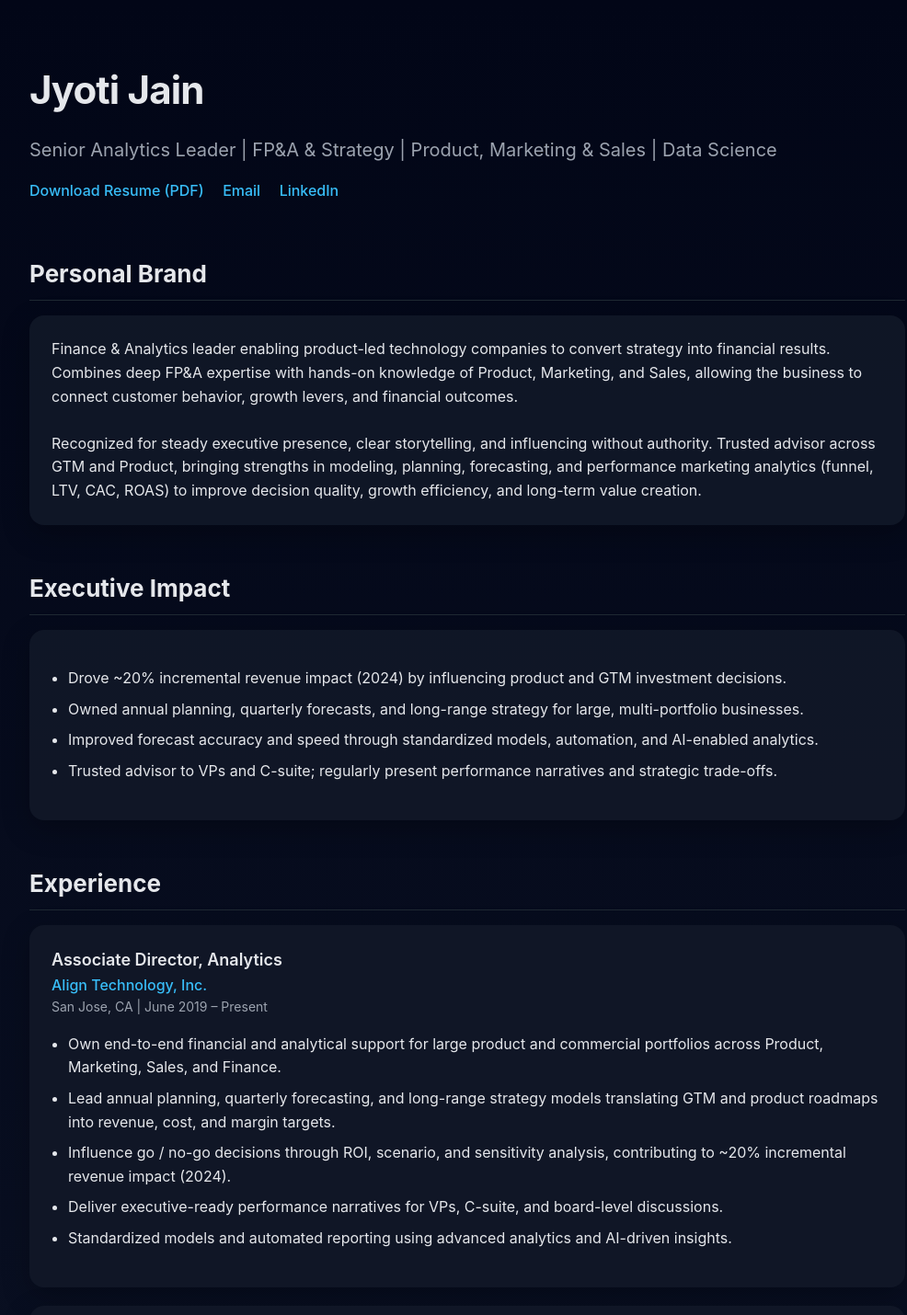
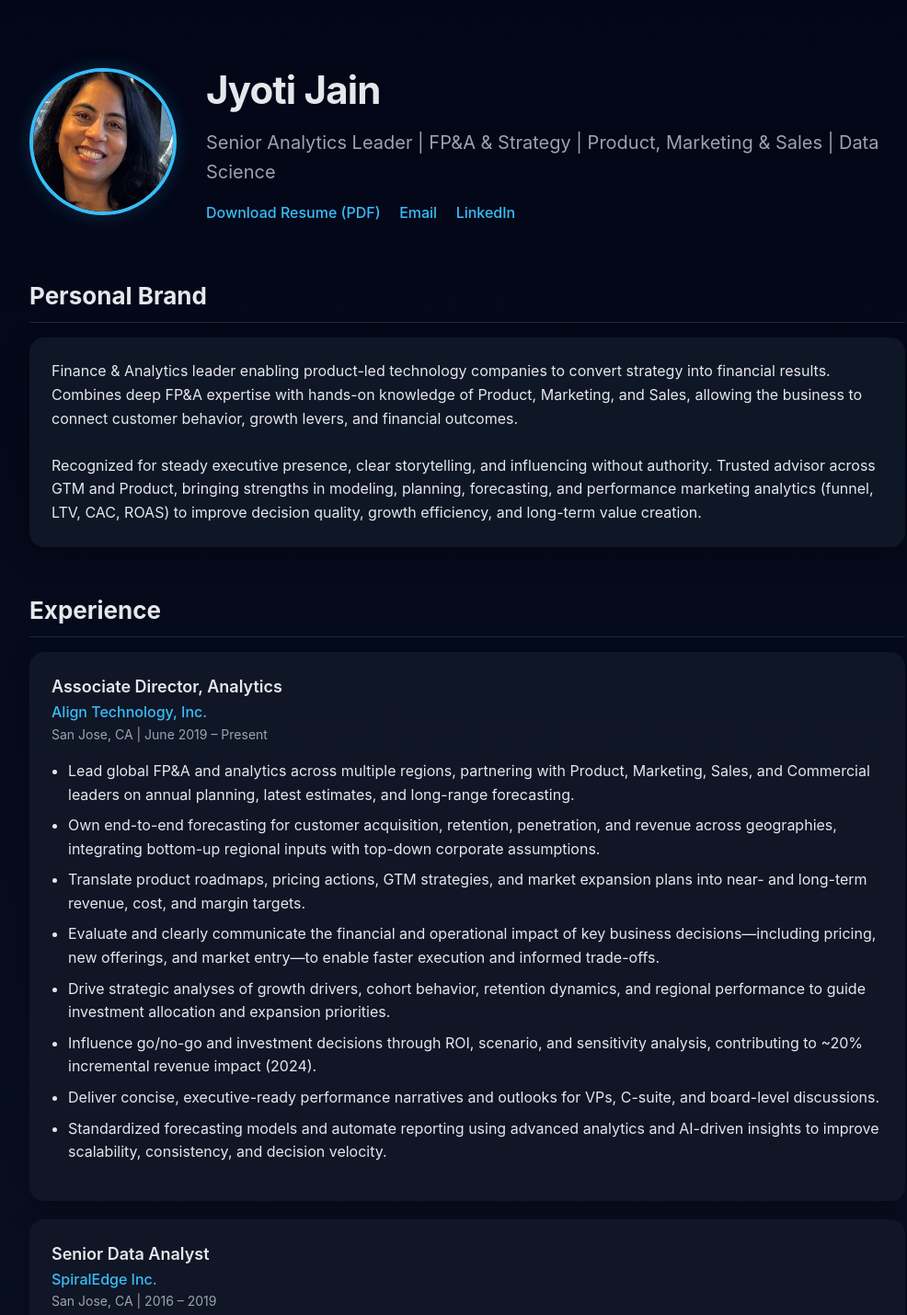
Before and after one commit to jhello123/jyoti-jain, a plain HTML site: page index.html in a window 1280 px wide. Shown: the top 1430 px of the page at 92% size, without its empty margins (132-1118 px from the left). Drawn offline with Linux system fonts and the light colour scheme.

Commit message:
Update index.html

```diff
--- a/index.html
+++ b/index.html
@@ -27,10 +27,21 @@
       padding: 64px 24px;
     }
     header {
-      display: grid;
-      grid-template-columns: 1fr;
-      gap: 16px;
+      display: flex;
+      align-items: center;
+      gap: 32px;
       margin-bottom: 56px;
+    }
+    .profile-pic {
+      width: 160px;
+      height: 160px;
+      border-radius: 50%;
+      border: 4px solid var(--accent);
+      object-fit: cover;
+      box-shadow: 0 0 20px rgba(56, 189, 248, 0.2);
+    }
+    .header-text {
+      flex: 1;
     }
     h1 {
       font-size: 42px;
@@ -40,6 +51,7 @@
     .tagline {
       font-size: 20px;
       color: var(--muted);
+      margin: 8px 0 16px 0;
     }
     .links a {
       color: var(--accent);
@@ -100,17 +112,31 @@
       color: var(--muted);
       font-size: 14px;
     }
+    @media (max-width: 600px) {
+      header {
+        flex-direction: column;
+        text-align: center;
+        gap: 20px;
+      }
+      .profile-pic {
+        width: 140px;
+        height: 140px;
+      }
+    }
   </style>
 </head>
 <body>
   <div class="container">
     <header>
+      <img src="jyoti.jpeg" alt="Jyoti Jain" class="profile-pic">
+      <div class="header-text">
         <h1>Jyoti Jain</h1>
         <div class="tagline">Senior Analytics Leader | FP&A & Strategy | Product, Marketing & Sales | Data Science</div>
         <div class="links">
           <a href="/Jyoti_Jain_Resume.pdf" target="_blank">Download Resume (PDF)</a>
           <a href="mailto:jyoti123@gmail.com">Email</a>
           <a href="https://www.linkedin.com/in/jyotijain123" target="_blank">LinkedIn</a>
+        </div>
       </div>
     </header>
 
@@ -124,18 +150,6 @@
     </section>
 
     <section>
-      <h2>Executive Impact</h2>
-      <div class="card">
-        <ul>
-          <li>Drove ~20% incremental revenue impact (2024) by influencing product and GTM investment decisions.</li>
-          <li>Owned annual planning, quarterly forecasts, and long-range strategy for large, multi-portfolio businesses.</li>
-          <li>Improved forecast accuracy and speed through standardized models, automation, and AI-enabled analytics.</li>
-          <li>Trusted advisor to VPs and C-suite; regularly present performance narratives and strategic trade-offs.</li>
-        </ul>
-      </div>
-    </section>
-
-    <section>
       <h2>Experience</h2>
 
       <div class="card">
@@ -143,11 +157,14 @@
         <div class="org">Align Technology, Inc.</div>
         <div class="meta">San Jose, CA | June 2019 – Present</div>
         <ul>
-          <li>Own end-to-end financial and analytical support for large product and commercial portfolios across Product, Marketing, Sales, and Finance.</li>
-          <li>Lead annual planning, quarterly forecasting, and long-range strategy models translating GTM and product roadmaps into revenue, cost, and margin targets.</li>
-          <li>Influence go / no-go decisions through ROI, scenario, and sensitivity analysis, contributing to ~20% incremental revenue impact (2024).</li>
-          <li>Deliver executive-ready performance narratives for VPs, C-suite, and board-level discussions.</li>
-          <li>Standardized models and automated reporting using advanced analytics and AI-driven insights.</li>
+          <li>Lead global FP&A and analytics across multiple regions, partnering with Product, Marketing, Sales, and Commercial leaders on annual planning, latest estimates, and long-range forecasting.</li>
+          <li>Own end-to-end forecasting for customer acquisition, retention, penetration, and revenue across geographies, integrating bottom-up regional inputs with top-down corporate assumptions.</li>
+          <li>Translate product roadmaps, pricing actions, GTM strategies, and market expansion plans into near- and long-term revenue, cost, and margin targets.</li>
+          <li>Evaluate and clearly communicate the financial and operational impact of key business decisions—including pricing, new offerings, and market entry—to enable faster execution and informed trade-offs.</li>
+          <li>Drive strategic analyses of growth drivers, cohort behavior, retention dynamics, and regional performance to guide investment allocation and expansion priorities.</li>
+          <li>Influence go/no-go and investment decisions through ROI, scenario, and sensitivity analysis, contributing to ~20% incremental revenue impact (2024).</li>
+          <li>Deliver concise, executive-ready performance narratives and outlooks for VPs, C-suite, and board-level discussions.</li>
+          <li>Standardized forecasting models and automate reporting using advanced analytics and AI-driven insights to improve scalability, consistency, and decision velocity.</li>
         </ul>
       </div>
 
@@ -184,7 +201,6 @@
         <div class="org">Quidel / Affymax</div>
         <div class="meta">Bay Area | 2007 – 2009</div>
       </div>
-
     </section>
 
     <section>
```
Lines whose indentation alone changed are shown as unchanged.
